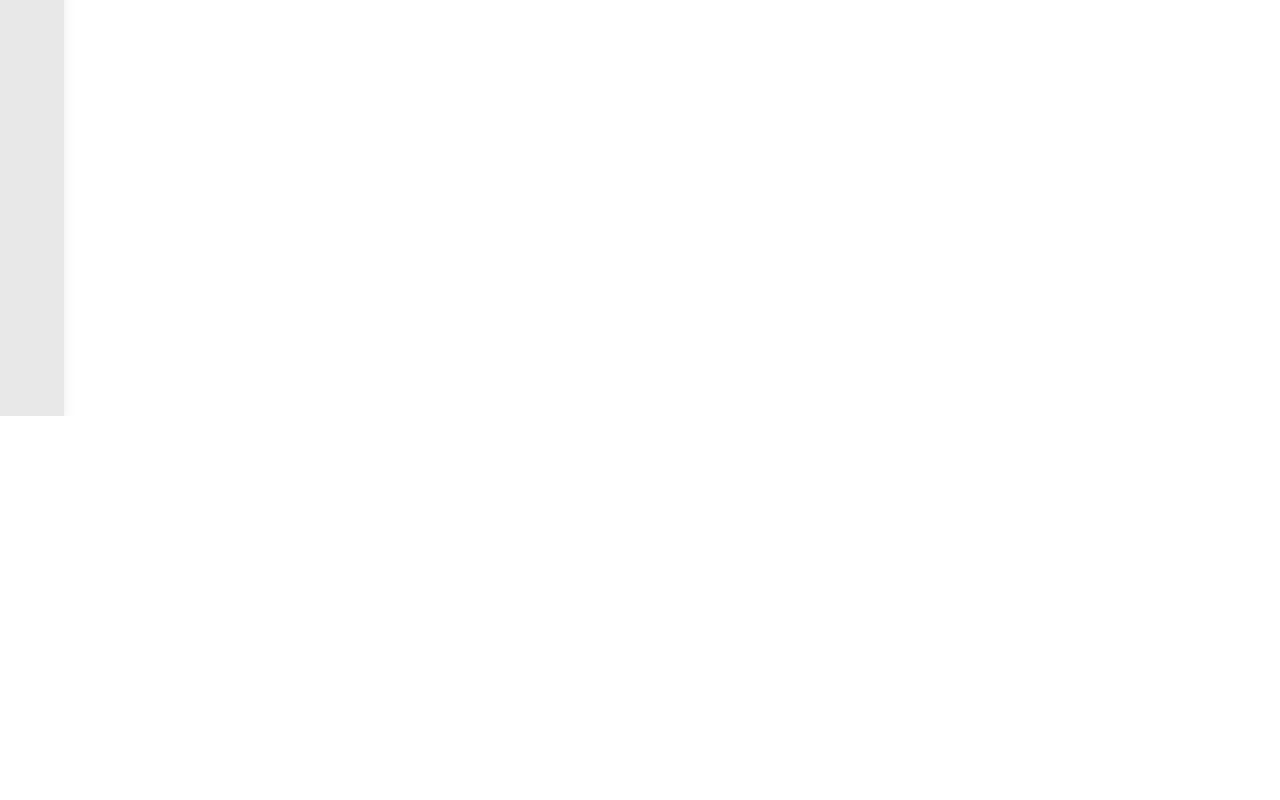
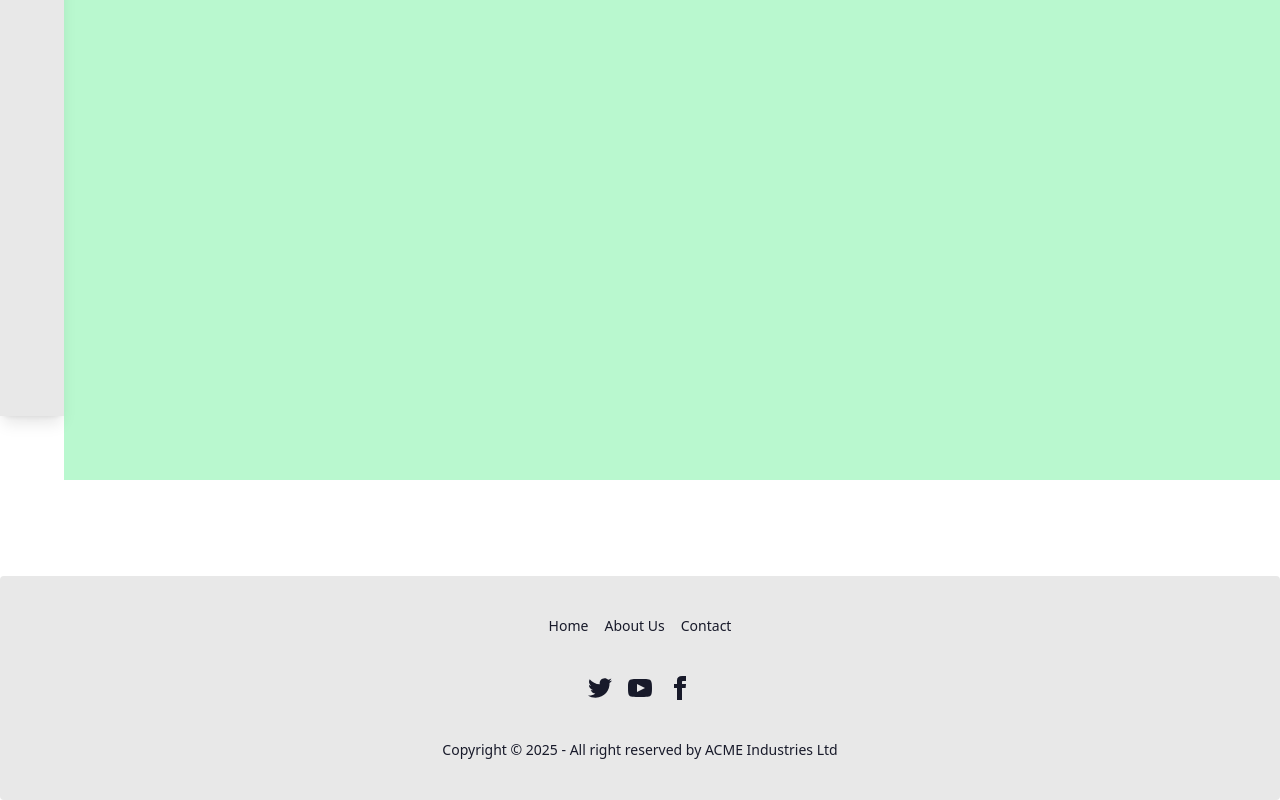
Before and after one commit to GittyX3b/wbs-project_6, a React app in the folder frontend/: page /event/1 in a window 1280 px wide. Shown: the part 384-1184 px from the top of the page. Before the commit the page ends 800 px from the top, so only its background shows below. Built offline with nearby package versions, Linux system fonts and the light colour scheme; the HTML template or start-up script is replaced by a standard one.

Commit message:
added about, contact, eventdetails and some styling

```diff
--- a/frontend/src/App.tsx
+++ b/frontend/src/App.tsx
@@ -1,5 +1,13 @@
 import { MainLayout, ProtectedLayout } from "@layouts";
-import { Home, EventDetails, SignIn, CreateEvent, MyEvents } from "@pages";
+import {
+  Home,
+  EventDetails,
+  SignIn,
+  CreateEvent,
+  MyEvents,
+  AboutUs,
+  Contact,
+} from "@pages";
 import { Route, Routes } from "react-router";
 import { SignUp } from "./pages/SignUp";
 
@@ -15,7 +23,9 @@
             <Route path="/create-event" element={<CreateEvent />} />
             <Route path="/my-events" element={<MyEvents />} />
           </Route>
-          <Route path="/event/:slug" element={<EventDetails />} />
+          <Route path="/event/:id" element={<EventDetails />} />
+          <Route path="/about" element={<AboutUs />} />
+          <Route path="/contact" element={<Contact />} />
         </Route>
       </Routes>
     </>
--- /dev/null
+++ b/frontend/src/components/Footer.tsx
@@ -0,0 +1,64 @@
+import { NavLink } from "react-router";
+
+const Footer = () => {
+  return (
+    <footer className="footer footer-horizontal footer-center bg-base-200 text-base-content rounded p-10 min-w-screen absolute left-0 bottom-0">
+      <nav className="grid grid-flow-col gap-4">
+        <NavLink to="/" className="link link-hover">
+          Home
+        </NavLink>
+        <NavLink to="/about" className="link link-hover">
+          About Us
+        </NavLink>
+        <NavLink to="/contact" className="link link-hover">
+          Contact
+        </NavLink>
+      </nav>
+      <nav>
+        <div className="grid grid-flow-col gap-4">
+          <a>
+            <svg
+              xmlns="http://www.w3.org/2000/svg"
+              width="24"
+              height="24"
+              viewBox="0 0 24 24"
+              className="fill-current"
+            >
+              <path d="M24 4.557c-.883.392-1.832.656-2.828.775 1.017-.609 1.798-1.574 2.165-2.724-.951.564-2.005.974-3.127 1.195-.897-.957-2.178-1.555-3.594-1.555-3.179 0-5.515 2.966-4.797 6.045-4.091-.205-7.719-2.165-10.148-5.144-1.29 2.213-.669 5.108 1.523 6.574-.806-.026-1.566-.247-2.229-.616-.054 2.281 1.581 4.415 3.949 4.89-.693.188-1.452.232-2.224.084.626 1.956 2.444 3.379 4.6 3.419-2.07 1.623-4.678 2.348-7.29 2.04 2.179 1.397 4.768 2.212 7.548 2.212 9.142 0 14.307-7.721 13.995-14.646.962-.695 1.797-1.562 2.457-2.549z"></path>
+            </svg>
+          </a>
+          <a>
+            <svg
+              xmlns="http://www.w3.org/2000/svg"
+              width="24"
+              height="24"
+              viewBox="0 0 24 24"
+              className="fill-current"
+            >
+              <path d="M19.615 3.184c-3.604-.246-11.631-.245-15.23 0-3.897.266-4.356 2.62-4.385 8.816.029 6.185.484 8.549 4.385 8.816 3.6.245 11.626.246 15.23 0 3.897-.266 4.356-2.62 4.385-8.816-.029-6.185-.484-8.549-4.385-8.816zm-10.615 12.816v-8l8 3.993-8 4.007z"></path>
+            </svg>
+          </a>
+          <a>
+            <svg
+              xmlns="http://www.w3.org/2000/svg"
+              width="24"
+              height="24"
+              viewBox="0 0 24 24"
+              className="fill-current"
+            >
+              <path d="M9 8h-3v4h3v12h5v-12h3.642l.358-4h-4v-1.667c0-.955.192-1.333 1.115-1.333h2.885v-5h-3.808c-3.596 0-5.192 1.583-5.192 4.615v3.385z"></path>
+            </svg>
+          </a>
+        </div>
+      </nav>
+      <aside>
+        <p>
+          Copyright © {new Date().getFullYear()} - All right reserved by ACME
+          Industries Ltd
+        </p>
+      </aside>
+    </footer>
+  );
+};
+
+export { Footer };
--- /dev/null
+++ b/frontend/src/components/Hero.tsx
@@ -0,0 +1,26 @@
+const Hero = () => {
+  return (
+    <div
+      className="hero min-h-screen "
+      style={{
+        backgroundImage:
+          "url(https://images.unsplash.com/photo-1631179234473-f48fedffed9a)",
+      }}
+    >
+      <div className="hero-verlay"></div>
+      <div className="hero-content text-neutral-content text-center">
+        <div className="max-w-md">
+          <h1 className="mb-5 text-5xl font-bold">Hello there</h1>
+          <p className="mb-5">
+            Provident cupiditate voluptatem et in. Quaerat fugiat ut assumenda
+            excepturi exercitationem quasi. In deleniti eaque aut repudiandae et
+            a id nisi.
+          </p>
+          <button className="btn btn-primary">Get Started</button>
+        </div>
+      </div>
+    </div>
+  );
+};
+
+export { Hero };
--- a/frontend/src/components/index.ts
+++ b/frontend/src/components/index.ts
@@ -1,5 +1,7 @@
 import { NavBar } from "@components/NavBar";
 import { NavDrawer } from "@components/NavDrawer";
 import { EventCard } from "@components/EventCard";
+import { Footer } from "@components/Footer";
+import { Hero } from "@components/Hero";
 
-export { EventCard, NavBar, NavDrawer };
+export { EventCard, NavBar, NavDrawer, Footer, Hero };
--- a/frontend/src/layouts/MainLayout.tsx
+++ b/frontend/src/layouts/MainLayout.tsx
@@ -1,17 +1,26 @@
-import { Outlet } from "react-router";
-import { NavBar, NavDrawer } from "@components";
+import { Outlet, useLocation } from "react-router";
+
+import { useEffect } from "react";
+import { NavBar, NavDrawer, Footer } from "@components";
 
 const MainLayout = () => {
+  const location = useLocation();
+
+  useEffect(() => {
+    window.scrollTo(0, 0);
+  }, [location.pathname]);
+
   return (
     <div className="w-full">
       <div className="drawer lg:drawer-open maxwidth-app m-auto">
         <input id="my-drawer-4" type="checkbox" className="drawer-toggle" />
         <div className="drawer-content">
           <NavBar />
-          <main className="pt-10 md:pt-20 p-10">
+          <main className=" min-h-screen pb-80">
             <Outlet />
           </main>
         </div>
+        <Footer />
         <NavDrawer />
       </div>
     </div>
--- /dev/null
+++ b/frontend/src/pages/AboutUs.tsx
@@ -0,0 +1,5 @@
+const AboutUs = () => {
+  return <div className="p-15">AboutUs.tsx</div>;
+};
+
+export { AboutUs };
--- /dev/null
+++ b/frontend/src/pages/Contact.tsx
@@ -0,0 +1,5 @@
+const Contact = () => {
+  return <div className="p-15">Contact.tsx</div>;
+};
+
+export { Contact };
--- a/frontend/src/pages/EventDetails.tsx
+++ b/frontend/src/pages/EventDetails.tsx
@@ -1,5 +1,13 @@
+import { useParams } from "react-router";
+
 const EventDetails = () => {
-  return <div>EventDetails.tsx</div>;
+  const params = useParams();
+
+  return (
+    <div className="bg-green-200 min-h-screen p-15">
+      EventDetails.tsx - {params.id}
+    </div>
+  );
 };
 
 export { EventDetails };
--- a/frontend/src/pages/Home.tsx
+++ b/frontend/src/pages/Home.tsx
@@ -1,6 +1,6 @@
 import { fetchEvents, type EventsRequest } from "@utils";
 import { useEffect, useState } from "react";
-import { EventCard } from "@components";
+import { EventCard, Hero } from "@components";
 
 const Home = () => {
   const [page, _setPage] = useState(1);
@@ -32,12 +32,15 @@
 
   return (
     <div>
-      <h2>Upcoming Events ({eventData?.totalCount})</h2>
+      <Hero />
+      <div className="p-15">
+        <h2>Upcoming Events ({eventData?.totalCount})</h2>
 
-      <div className="grid sm:grid-cols-[1fr_1fr] lg:grid-cols-[1fr_1fr_1fr] 2xl:grid-cols-[1fr_1fr_1fr_1fr] gap-5">
-        {eventData?.results.map((item) => {
-          return <EventCard {...item} key={item.id} />;
-        })}
+        <div className="grid md:grid-cols-[1fr_1fr] lg:grid-cols-[1fr_1fr_1fr] 2xl:grid-cols-[1fr_1fr_1fr_1fr] gap-5">
+          {eventData?.results.map((item) => {
+            return <EventCard {...item} key={item.id} />;
+          })}
+        </div>
       </div>
     </div>
   );
--- a/frontend/src/pages/index.ts
+++ b/frontend/src/pages/index.ts
@@ -1,7 +1,9 @@
-import { Home } from "@pages/Home.tsx";
-import { EventDetails } from "@pages/EventDetails.tsx";
-import { MyEvents } from "@pages/MyEvents.tsx";
-import { CreateEvent } from "@pages/CreateEvent.tsx";
-import { SignIn } from "@pages/SignIn.tsx";
+import { Home } from "@pages/Home";
+import { EventDetails } from "@pages/EventDetails";
+import { MyEvents } from "@pages/MyEvents";
+import { CreateEvent } from "@pages/CreateEvent";
+import { SignIn } from "@pages/SignIn";
+import { AboutUs } from "@pages/AboutUs";
+import { Contact } from "@pages/Contact";
 
-export { Home, EventDetails, CreateEvent, SignIn, MyEvents };
+export { Home, EventDetails, CreateEvent, SignIn, MyEvents, AboutUs, Contact };
```
Also changed, not shown: frontend/src/components/EventCard.tsx (+8 -1 lines).
